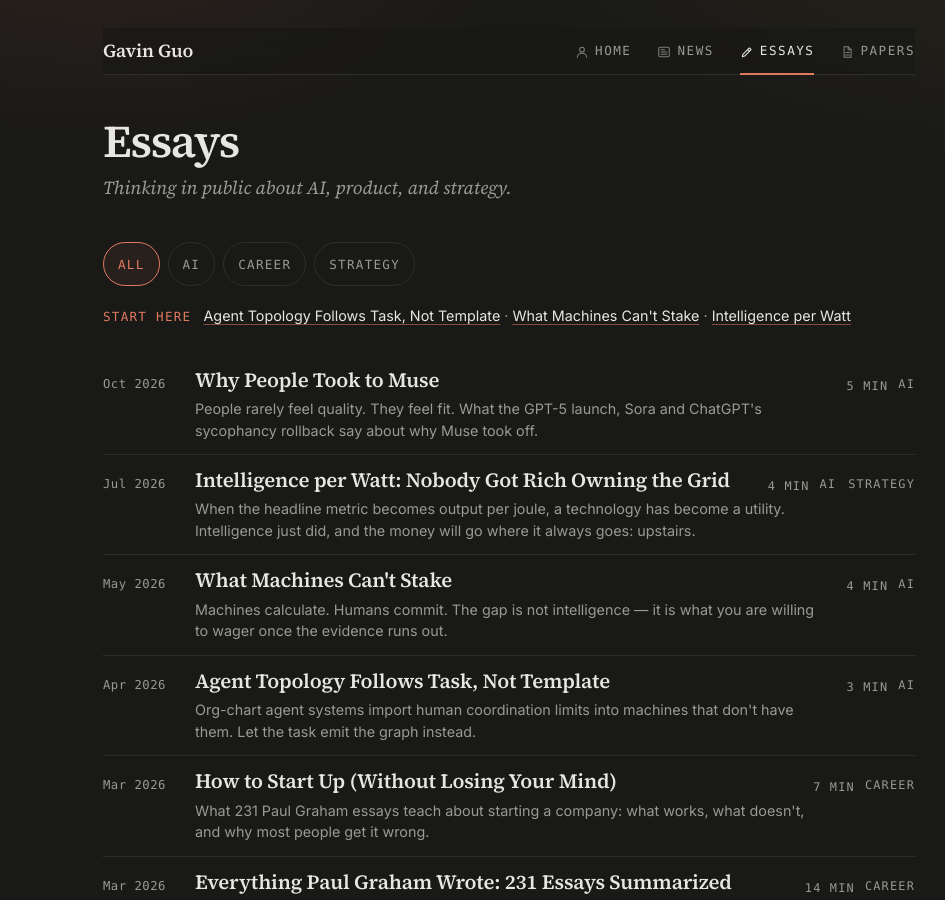
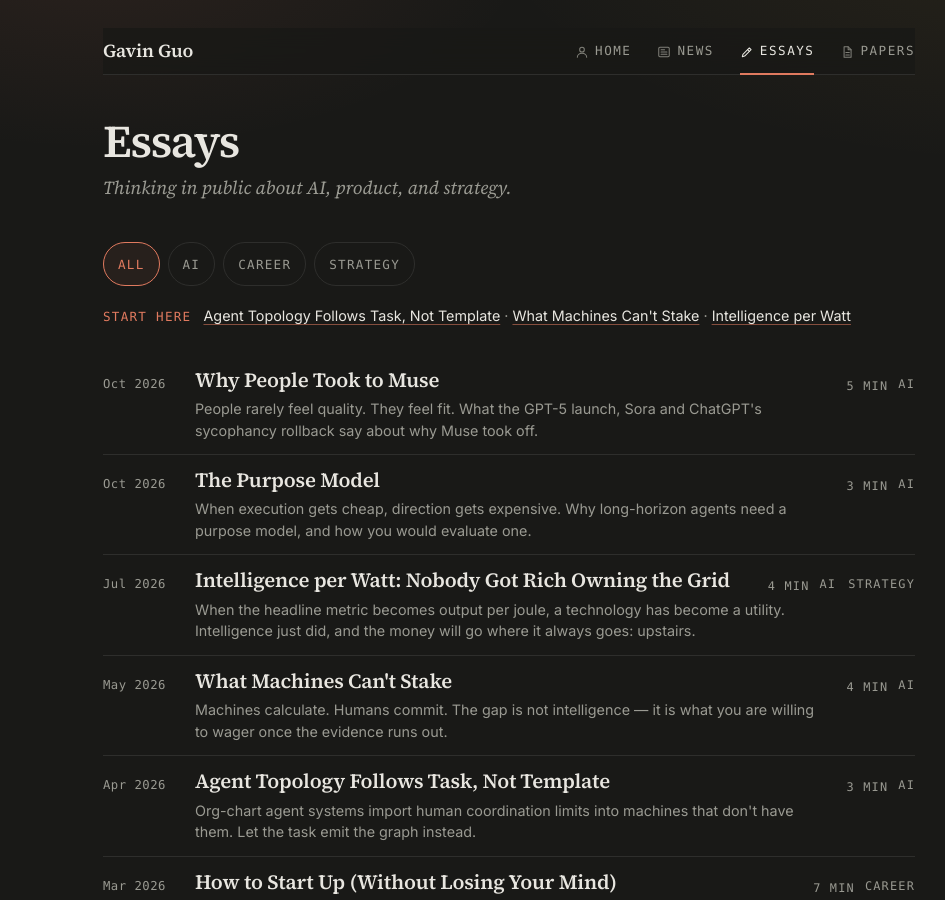
Before and after one commit to zguo0525/zguo0525.github.io, a Jekyll site: the page built from essays.md, in a window 1280 px wide and 900 px high. Shown: the whole window, without its empty margins (131-1076 px from the left). Built offline with Jekyll 4.4.1, drawn with Linux system fonts in a browser that asks for light colours; part of the change alters nothing that is shown.

Commit message:
Essay: The Purpose Model
Co-Authored-By: Claude Sonnet 5.5 <noreply@anthropic.com>
Claude-Session: https://claude.ai/code/session_01HnC98uYSSXDKz9D1f4jfEu

```diff
--- /dev/null
+++ b/_articles/purpose-model.md
@@ -0,0 +1,90 @@
+---
+layout: default
+title: "The Purpose Model"
+image: /assets/cards/purpose-model.png
+description: "When execution gets cheap, direction gets expensive. Why long-horizon agents need a purpose model, and how you would evaluate one."
+date: 2026-10-19
+tags: [AI]
+---
+After AGI, the scarce thing won't be intelligence. It will be purpose.
+
+Models will keep getting more capable. Writing code, reading papers, running experiments, shipping products, operating processes: all of it keeps getting cheaper. But capability doesn't answer a harder question. What is worth doing?
+
+---
+
+## Prompts make human attention the clock
+
+Today's AI is mostly prompt-driven. A person asks, the model answers. A person instructs, the model executes.
+
+The trouble is that this makes human attention the system's clock. Every step needs someone to start it, judge it and correct it. That works for short tasks. It breaks on long ones.
+
+What makes a long-horizon task hard isn't that one step is beyond the model. It's that **purpose drifts.** After three days the goal may have changed. After three months, local optima have slowly eaten the original intent. An agent can work very hard on the wrong thing. It can finish every subtask and end up further from the result that mattered.
+
+So long-horizon work needs more than a stronger capability model. It needs a purpose model.
+
+---
+
+## Feasibility versus worthiness
+
+Three questions, three kinds of model:
+
+- A **planner** answers: given a goal, how do I get there?
+- A **reward model** answers: is this result good?
+- A **purpose model** answers the question above both: which goals deserve time, compute and risk? Which tasks should continue and which should stop? Which problems will cost more if I leave them alone now?
+
+Put differently, a capability model optimizes **feasibility**. A purpose model optimizes **worthiness**.
+
+This is also why a prompt isn't enough. A prompt is one sample of human intent, and a sparse, short-lived one. A long task needs something that persists: a standing field of intent. It knows the background and the constraints. It knows what not to touch, what counts as a meaningful result, when to ask a person and when not to bother them.
+
+---
+
+## Where the judgment actually sits
+
+Say you give an agent a month to advance a research program. It can read every paper, run many experiments and write a lot of code. But what decides whether the month was well spent is rarely at the execution layer:
+
+- Which anomaly is noise, and which is a lead?
+- Which negative result is a dead end, and which one means we asked the wrong question?
+- Which experiment deserves a week of scarce compute?
+
+None of these is purely a capability problem. They are purpose problems.
+
+Companies are the same. A startup never lacks tasks. Every team has a hundred things it could do this week. What's scarce is **ranking, and giving things up**: putting resources behind the few things that compound. People, labs and companies don't finally compete on who is busier. They compete on whose sense of direction holds steadier.
+
+---
+
+## From prompter to principal
+
+Here is what changes after AGI. When execution costs fall, asking questions loses value too. People still matter, but their role shifts. They stop being the prompter on every turn and become more like a **principal**: they set values, boundaries, taste and no-go zones, then audit the results.
+
+The model, in turn, doesn't just wait for questions. It proposes the questions worth working on, keeps hold of the long-term goal, and corrects course when the environment changes.
+
+---
+
+## How you would evaluate it
+
+This needs new evaluation. Task success rate isn't enough. A purpose model should be judged on:
+
+- **Regret.** Did it spend resources on low-value goals?
+- **Coherence.** Three months on, is it still pursuing the same important thing?
+- **Abandonment quality.** Does it kill goals that have expired, and in time?
+- **Opportunity cost.** When it chose A, did it know it was giving up B?
+
+---
+
+## The risk
+
+A capability error means the work isn't done well. A purpose error means the whole system does the wrong thing, very efficiently. A purpose model nobody can question could be more dangerous than a weak model.
+
+So it has to be legible, open to challenge, and under human override. Purpose can't be an ideology locked in a black box. It should be a judgment process that can be audited.
+
+---
+
+I'm not sure purpose can be modeled on its own. It may not be a single model at all. It may be a set of mechanisms: long-term memory, value assessment, authorization boundaries, exit conditions, and simulation of consequences.
+
+But the question has already changed. We used to ask: can the model finish this task?
+
+The question that matters next: if no one asks, what will it choose to do?
+
+---
+
+*zguo0525@berkeley.edu · [@Zhen4good](https://x.com/Zhen4good)*
--- a/_data/essays.yml
+++ b/_data/essays.yml
@@ -5,6 +5,12 @@
 # 1. Add the entry below and a matching _articles/<slug>.md file.
 # 2. Add the date line followed by {: .essay-meta}.
 # 3. Run python3 scripts/gen_og_cards.py and commit the generated card.
+
+- title: "The Purpose Model"
+  date: "Oct 2026"
+  date_sort: "2026-10"
+  slug: purpose-model
+  tags: [AI]
 
 - title: "Why People Took to Muse"
   date: "Oct 2026"
```
Also changed, not shown: assets/cards/purpose-model.png (added).
